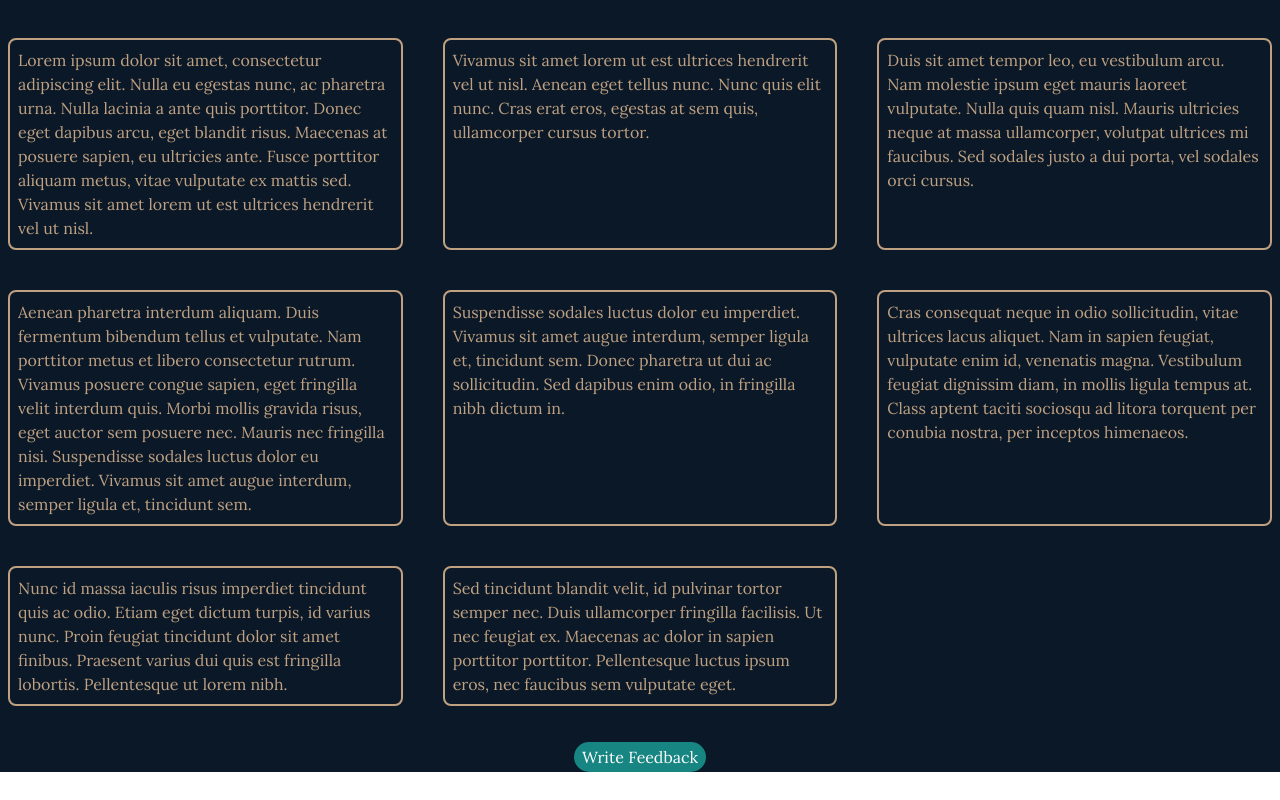
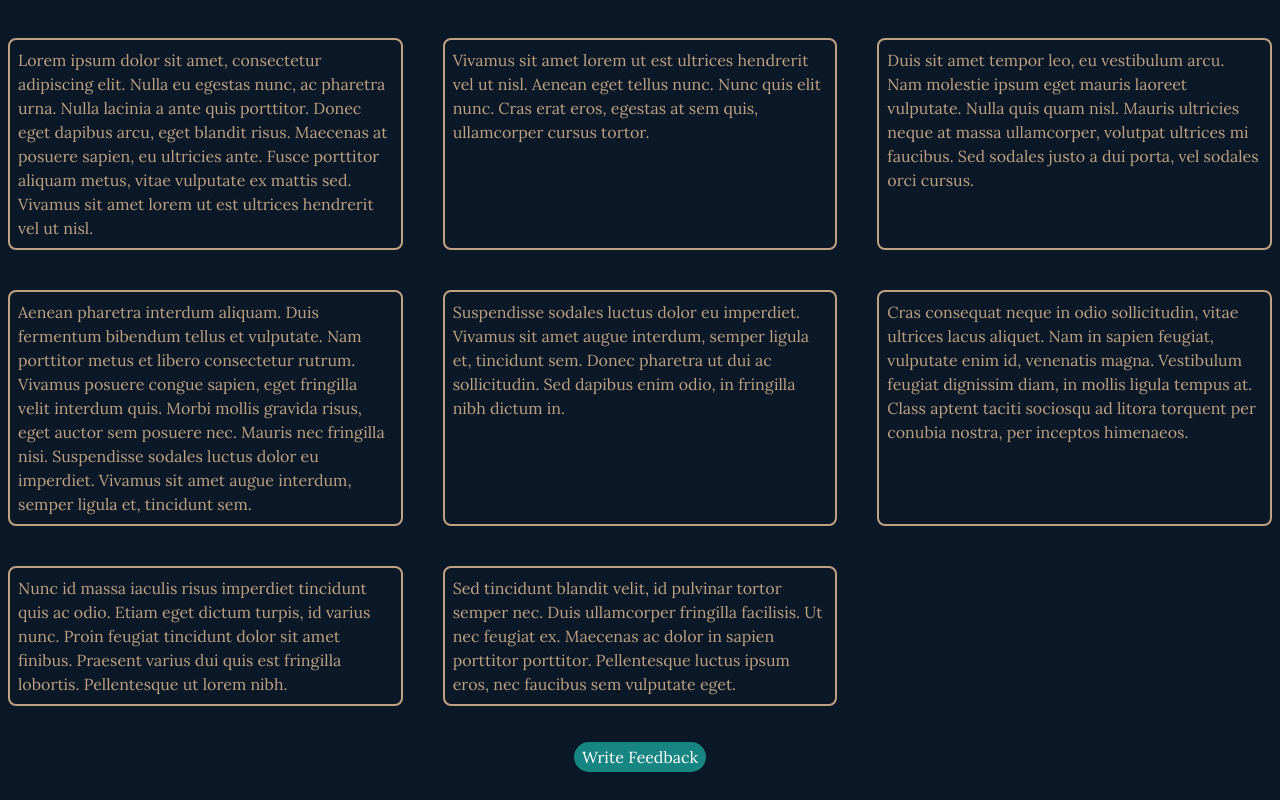
Before and after one commit to Jaba-B/ecommerce-shop, a React (Create React App) app: page /feedbacks in a window 1280 px wide. Shown: the part 182-982 px from the top of the page. Built offline with nearby package versions, Linux system fonts and the light colour scheme.

Commit message:
change button style

```diff
--- a/src/components/Feedbacks.jsx
+++ b/src/components/Feedbacks.jsx
@@ -32,7 +32,7 @@ function Feedbacks () {
                     )
                 })}
             </div>
-            <div className='w-full my-7 flex justify-center items-center'>
+            <div className='w-full py-7 flex justify-center items-center'>
                 <button
                     onClick={() => {
                         setFeedback(!feedback)
```
